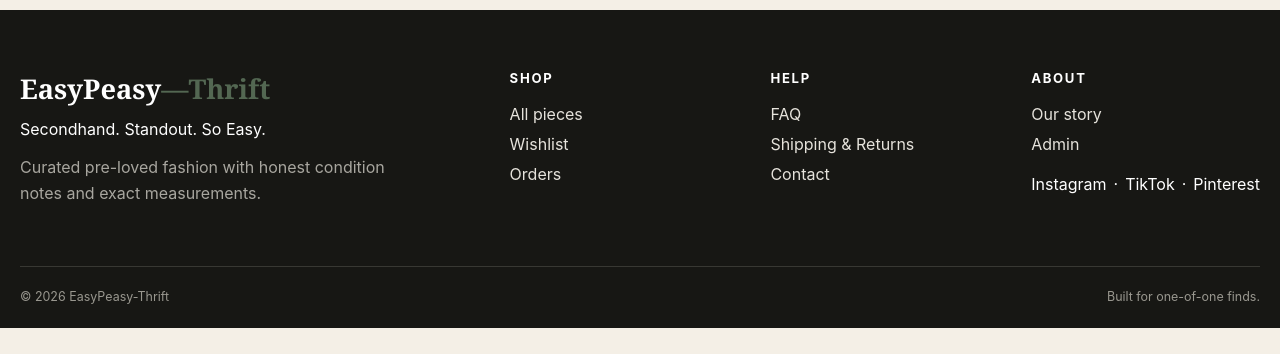
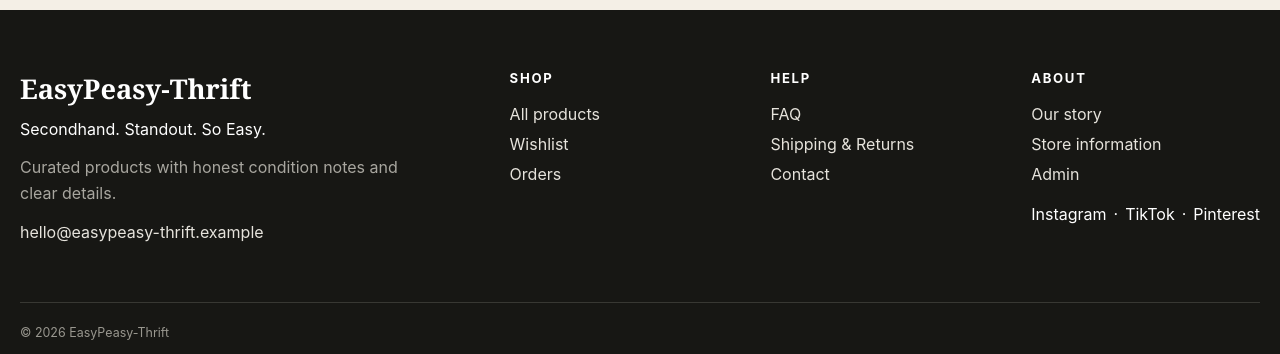
Before and after one commit to CodingProjectDev/EasyPeasyThrift, a Next.js app: page / in a window 1280 px wide. Shown: the part 3912-4266 px from the top of the page. Before the commit the page ends 4240 px from the top, so only its background shows below. Built offline with nearby package versions, Linux system fonts and the light colour scheme; no server answers; the database is empty.

Commit message:
Refactor footer to utilize store settings
Updated footer component to use settings from store provider and modified text content.

```diff
--- a/components/footer.tsx
+++ b/components/footer.tsx
@@ -3,47 +3,90 @@
 import Link from 'next/link';
 import { usePathname } from 'next/navigation';
 
+import { useStore } from '@/components/store-provider';
+
 export default function Footer() {
   const pathname = usePathname();
+  const { settings } = useStore();
 
-  if (pathname.startsWith('/admin')) return null;
+  if (pathname.startsWith('/admin')) {
+    return null;
+  }
 
   return (
     <footer className="footer">
       <div className="footer-grid">
         <div>
           <div className="brand footer-brand">
-            EasyPeasy<span>—Thrift</span>
+            {settings.storeName}
           </div>
 
-          <p>Secondhand. Standout. So Easy.</p>
+          <p>{settings.tagline}</p>
 
           <p className="muted">
-            Curated pre-loved fashion with honest condition notes and exact
-            measurements.
+            Curated products with honest
+            condition notes and clear details.
           </p>
+
+          {settings.storeEmail && (
+            <p>
+              <a
+                href={`mailto:${settings.storeEmail}`}
+              >
+                {settings.storeEmail}
+              </a>
+            </p>
+          )}
+
+          {settings.storePhone && (
+            <p>
+              <a
+                href={`tel:${settings.storePhone}`}
+              >
+                {settings.storePhone}
+              </a>
+            </p>
+          )}
         </div>
 
         <div>
           <h4>Shop</h4>
-          <Link href="/shop">All pieces</Link>
-          <Link href="/wishlist">Wishlist</Link>
-          <Link href="/account/orders">Orders</Link>
+          <Link href="/shop">
+            All products
+          </Link>
+          <Link href="/wishlist">
+            Wishlist
+          </Link>
+          <Link href="/account/orders">
+            Orders
+          </Link>
         </div>
 
         <div>
           <h4>Help</h4>
           <Link href="/faq">FAQ</Link>
-          <Link href="/shipping-returns">Shipping & Returns</Link>
-          <Link href="/contact">Contact</Link>
+          <Link href="/shipping-returns">
+            Shipping & Returns
+          </Link>
+          <Link href="/contact">
+            Contact
+          </Link>
         </div>
 
         <div>
           <h4>About</h4>
 
-          <Link href="/about">Our story</Link>
+          <Link href="/about">
+            Our story
+          </Link>
 
-          <Link href="/admin">Admin</Link>
+          <Link href="/about#store-information">
+            Store information
+          </Link>
+
+          <Link href="/admin">
+            Admin
+          </Link>
 
           <div className="footer-socials">
             <a
@@ -78,8 +121,13 @@ export default function Footer() {
       </div>
 
       <div className="footer-bottom">
-        <span>© 2026 EasyPeasy-Thrift</span>
-        <span>Built for one-of-one finds.</span>
+        <span>
+          © 2026 {settings.storeName}
+        </span>
+
+        <span>
+          {settings.shippingInfo}
+        </span>
       </div>
     </footer>
   );
```
